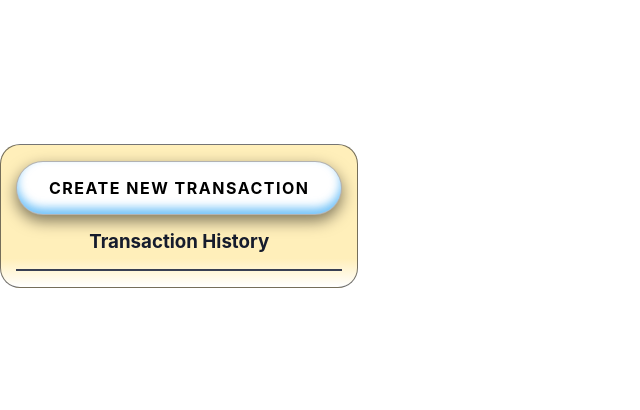
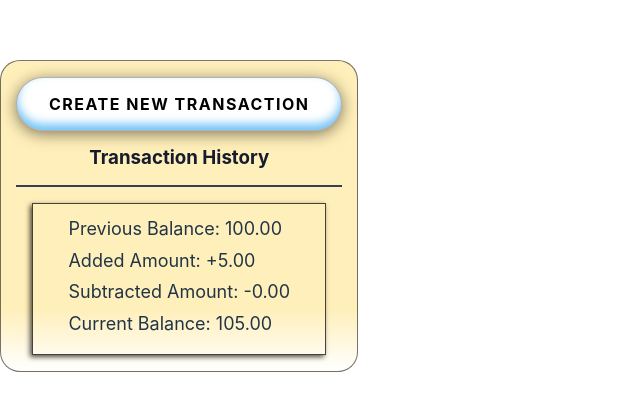
Before and after one commit to savus/Transaction-Calculator, a React (Vite) app: page / in a window 1280 px wide. Shown: the part 208-618 px from the top of the page, without its empty margins (0-640 px from the left). Built offline with nearby package versions, Linux system fonts and the light colour scheme; the HTML template or start-up script is replaced by a standard one.

Commit message:
style transaction list items

```diff
--- a/src/App.tsx
+++ b/src/App.tsx
@@ -20,7 +20,14 @@ function App() {
         </div>
         <section className="transaction-history-container">
           <h3 className="horizontal-center">Transaction History</h3>
-          <ul className="record-list"></ul>
+          <div className="transaction-item">
+            <div className="transaction-content">
+              <div>Previous Balance: 100.00</div>
+              <div>Added Amount: +5.00</div>
+              <div>Subtracted Amount: -0.00</div>
+              <div>Current Balance: 105.00</div>
+            </div>
+          </div>
         </section>
       </main>
 
--- a/src/css/base.css
+++ b/src/css/base.css
@@ -3,7 +3,7 @@
   --size-10: 0.625rem;
   --size-15: 0.938rem;
   --size-18: 1.125rem;
-  --size-22: 1.375rem
+  --size-22: 1.375rem;
   --size-30: 1.875rem;
   --size-50: 3.125rem;
 }
@@ -104,7 +104,7 @@ button {
 .btn.spread-out-transition {
   z-index:1;
   position:relative;
-  box-shadow: 0 -6px 10px 0px rgba(22, 155, 243, 0.6) inset, 0 6px 15px 0px rgba(0,0,0,0.5);
+  box-shadow: 0 -6px 10px 0px rgba(22, 155, 243, 0.6) inset, 0 3px 15px 0px rgba(0,0,0,0.5);
 }
 
 .btn.spread-out-transition::before {
--- a/src/css/styles.css
+++ b/src/css/styles.css
@@ -14,6 +14,23 @@
   padding-bottom: 1rem;
   border-bottom: 2px solid var(--border);
 }
+
+.transaction-item {
+   border: 1px solid rgba(22,22,22,0.8);
+   margin:1rem;
+   display:flex;
+   justify-content: center;
+   align-items: center;
+   font-size:var(--size-18);
+   padding: 14px 0 10px;
+   box-shadow: -2px 2px 5px 0px rgba(0,0,0,0.7);
+}
+
+.transaction-content div {
+   margin-bottom:var(--size-10);
+}
+
+
 
 .modal-section {
   position: absolute;
```
